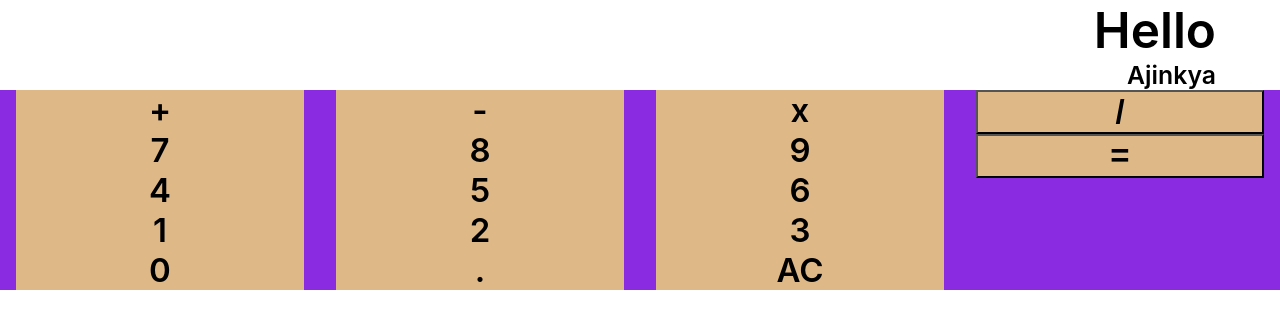
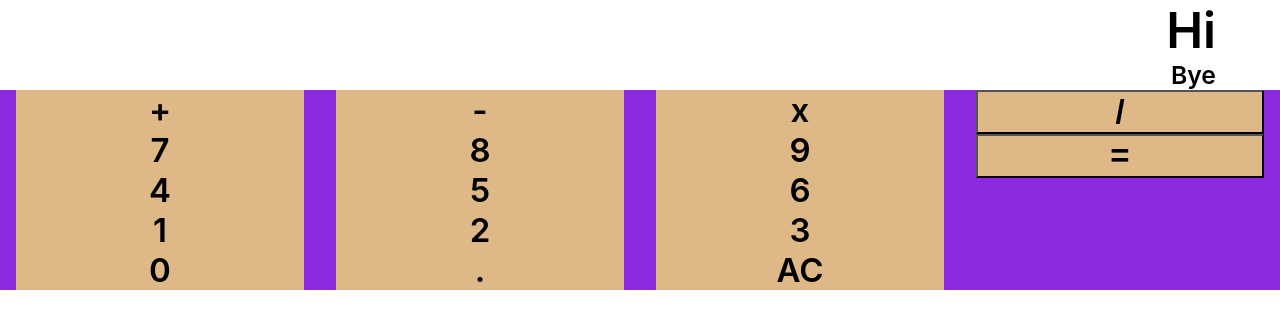
Before and after one commit to AjinkyaPradhan1/Calculator, a React (Create React App) app: page / in a window 1280 px wide. Shown: the top 328 px of the page. Built offline with nearby package versions, Linux system fonts and the light colour scheme.

Commit message:
Updates for App.js,OutputSection.js Files

```diff
--- a/src/App.js
+++ b/src/App.js
@@ -1,13 +1,21 @@
 import './App.css';
+import { useState } from 'react';
 import Button from './Button';
 import OutputSection from './OutputSection';
 
 function App() {
+  const [text,setText] = useState("Bye");
+  const [result,setResult] = useState("Hi");
+
+  const addToText = (val) => {
+    setText((text)=>[...text,val+" "]);
+  };
   return (
+    // <OutputSection text={text} result={result}/>
     <div className="calc_wrapper">
       <div className='calc_main'>
         <div className='calc_output_screen'>
-          <OutputSection />
+          <OutputSection result={result} text={text}/>
         </div>
         <div className='calc_button'>
           <Button />
--- a/src/OutputSection.js
+++ b/src/OutputSection.js
@@ -1,11 +1,11 @@
 import React from "react";
 import './OutputSection.css'
 
-function OutputSection(){
+const OutputSection = ({text,result}) => {
     return(
         <div className="ot_main">
-            <div className="ot_row1">Hello</div>
-            <div className="ot_row2">Ajinkya</div>
+            <div className="ot_row1">{result}</div>
+            <div className="ot_row2">{text}</div>
         </div>
     );
 }
```
